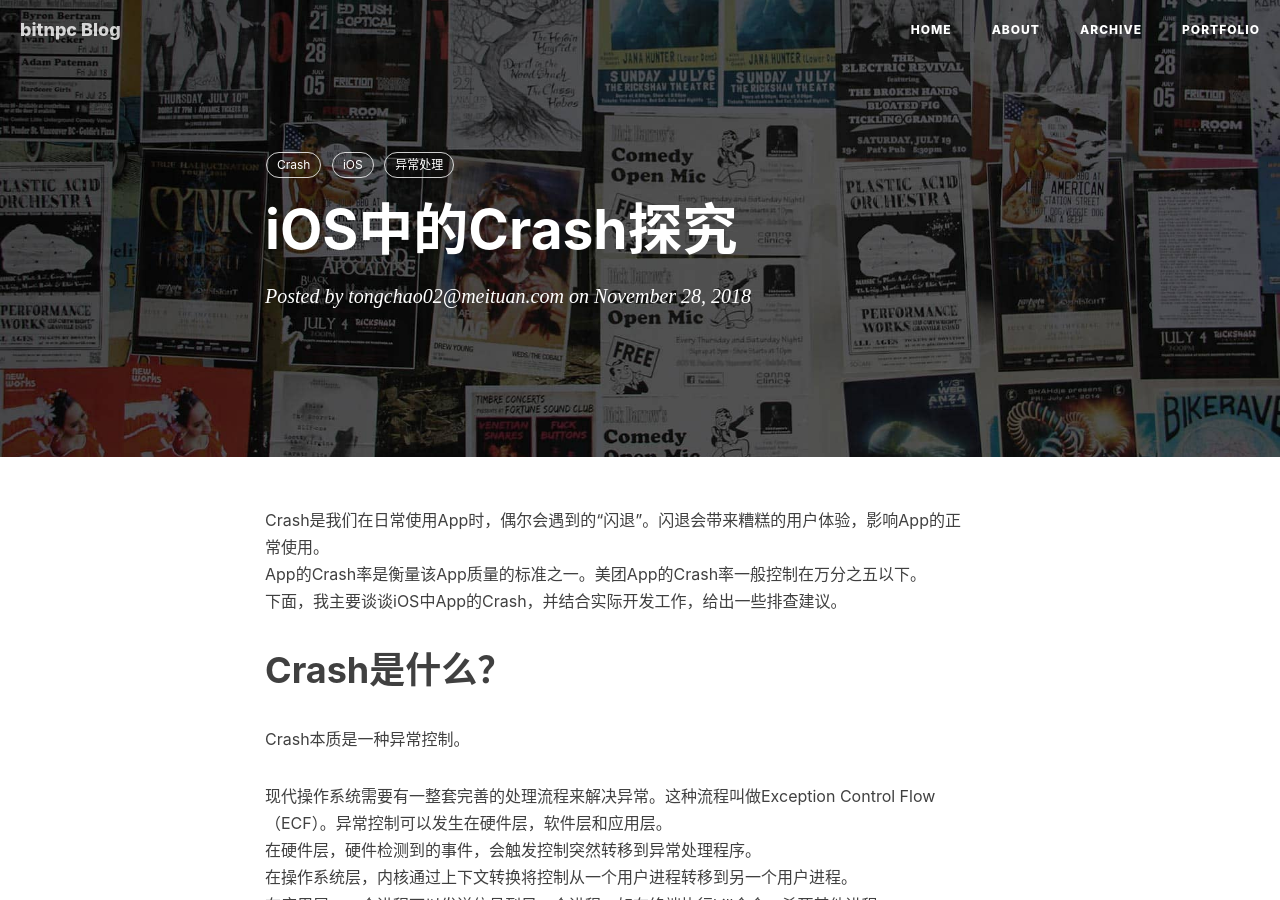
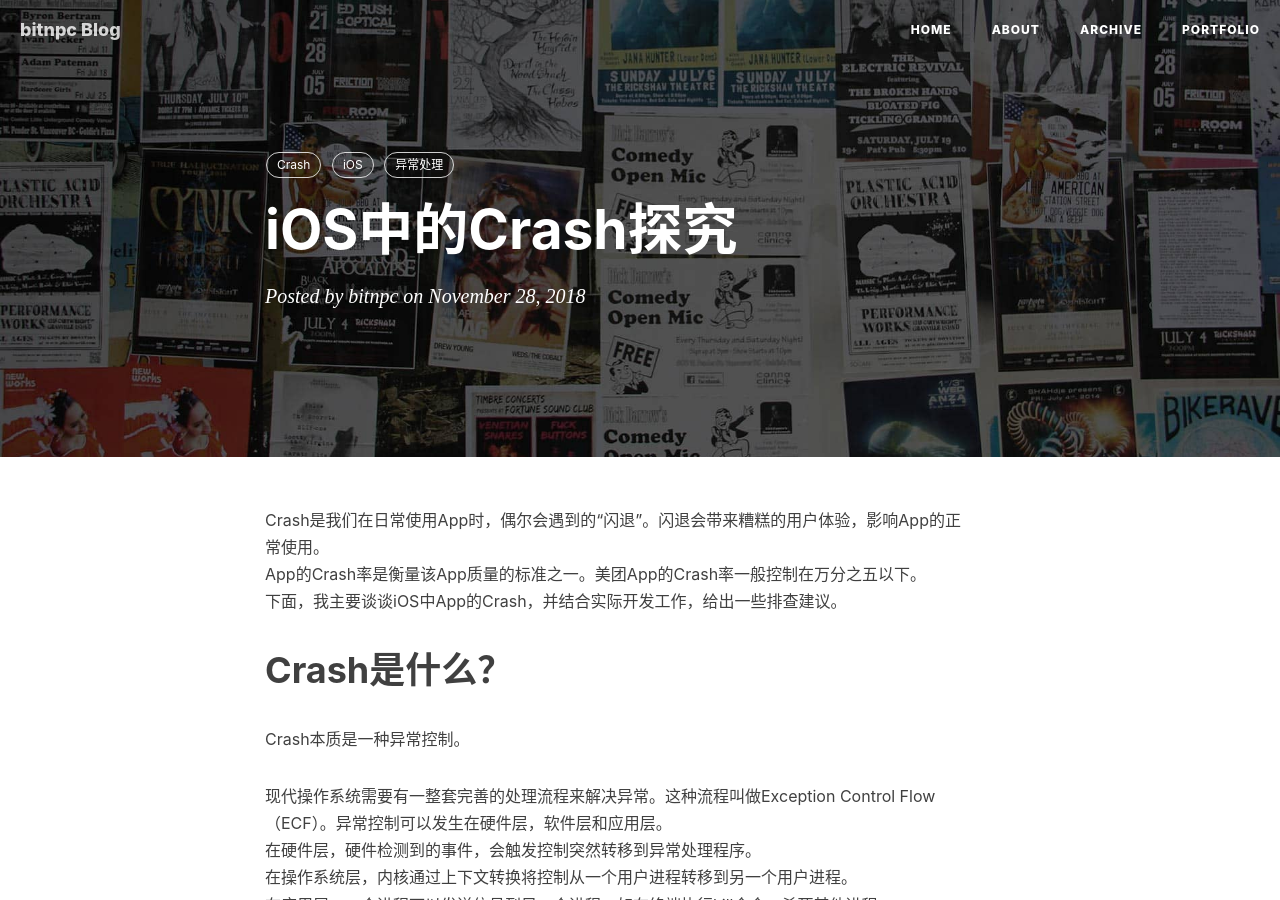
Before and after one commit to bitnpc/bitnpc.github.io, a Jekyll site: the page built from _posts/2018-11-30-iOS的Crash探究.md, in a window 1280 px wide and 900 px high. Built offline with Jekyll 4.4.1, drawn with Linux system fonts in a browser that asks for light colours; nearby versions of some CDN libraries; comment, search, counter and statistics services are not loaded.

Commit message:
Update author

```diff
--- a/_posts/2018-11-30-iOS的Crash探究.md
+++ b/_posts/2018-11-30-iOS的Crash探究.md
@@ -1,7 +1,7 @@
 ---
 layout: post
 title: "iOS中的Crash探究"
-author: tongchao02@meituan.com
+author: bitnpc
 nick: 仝超
 date: 2018-11-28
 categories:: iOS
```
